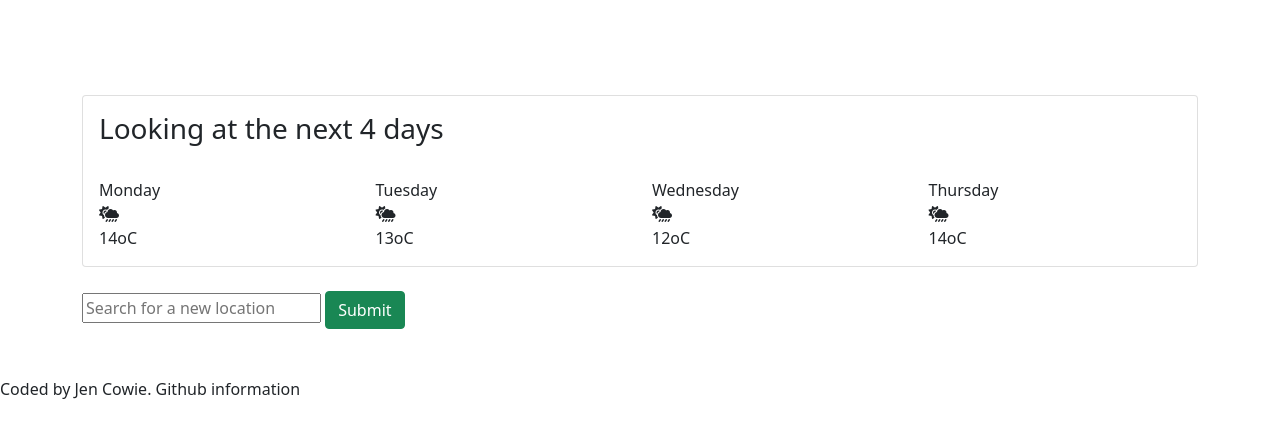
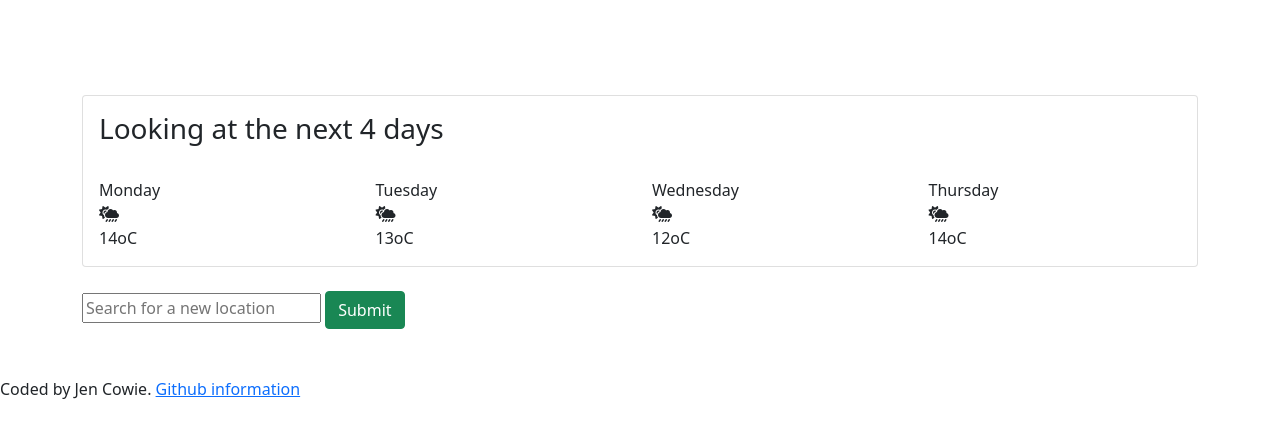
Before and after one commit to jenniferfcowie/My-coding-project, a plain HTML site: page index.html in a window 1280 px wide. Shown: the part 97-534 px from the top of the page. Drawn offline with nearby package versions, Linux system fonts and the light colour scheme.

Commit message:
Changed the link

```diff
--- a/index.html
+++ b/index.html
@@ -77,6 +77,6 @@
   </body>
 
   <footer>
-    Coded by Jen Cowie. Github information <a href="https://amazing-brahmagupta-b3d262.netlify.app"></a>
+    Coded by Jen Cowie. <a href="https://amazing-brahmagupta-b3d262.netlify.app">Github information</a>
   </footer>
 </html>
```
